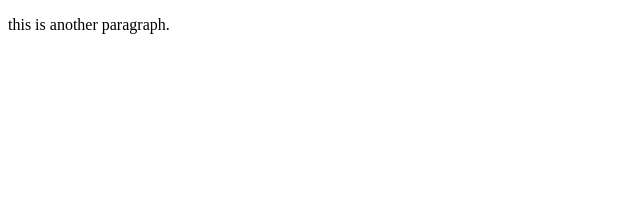
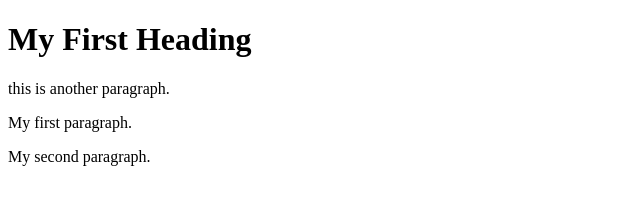
Before and after one commit to sarojkchoudhury/amigos-demo, a plain HTML site: page index.html in a window 1280 px wide. Shown: the whole page, without its empty margins (0-640 px from the left). Drawn offline with Linux system fonts and the light colour scheme.

Commit message:
added paragraph

```diff
--- a/index.html
+++ b/index.html
@@ -1,6 +1,9 @@
 <!DOCTYPE html>
 <html>
 	<body>
+		<h1>My First Heading</h1>
 		<p>this is another paragraph.</p>
+		<p>My first paragraph.</p>
+		<p>My second paragraph.</p>
 	</body>
 </html>
```
